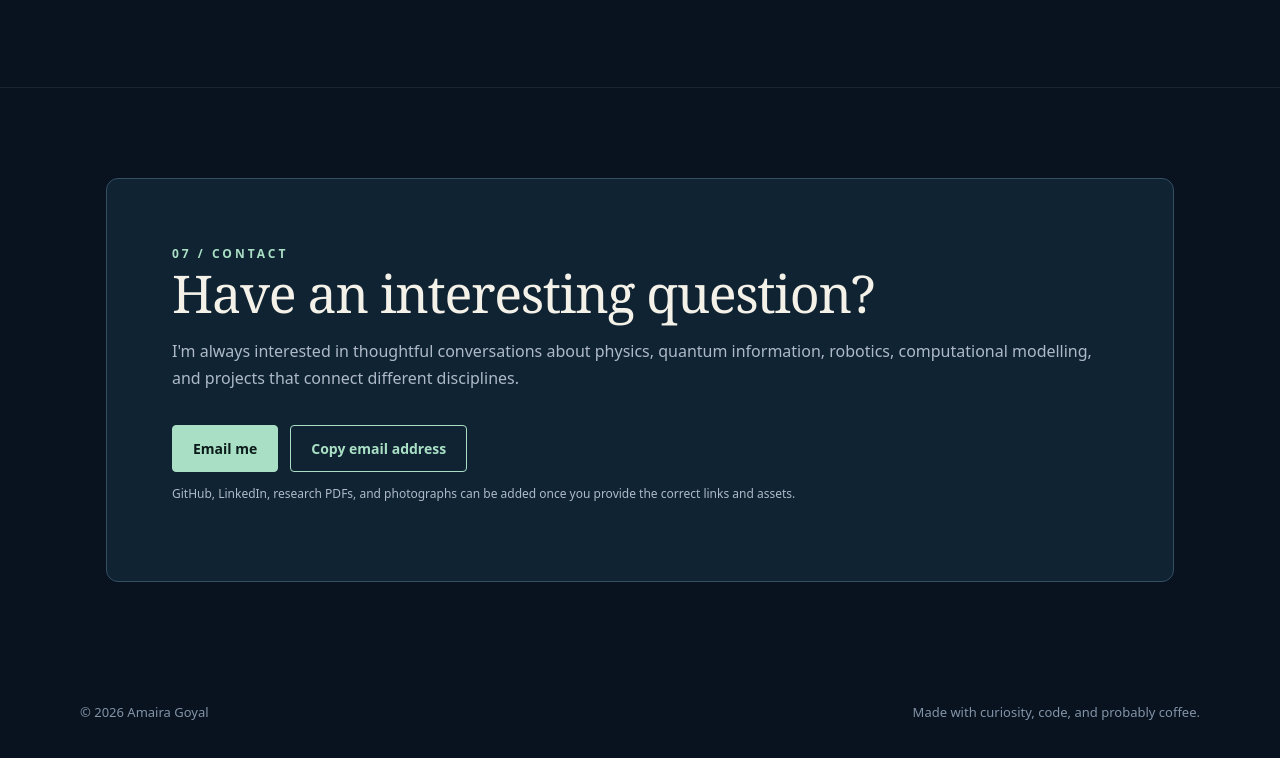
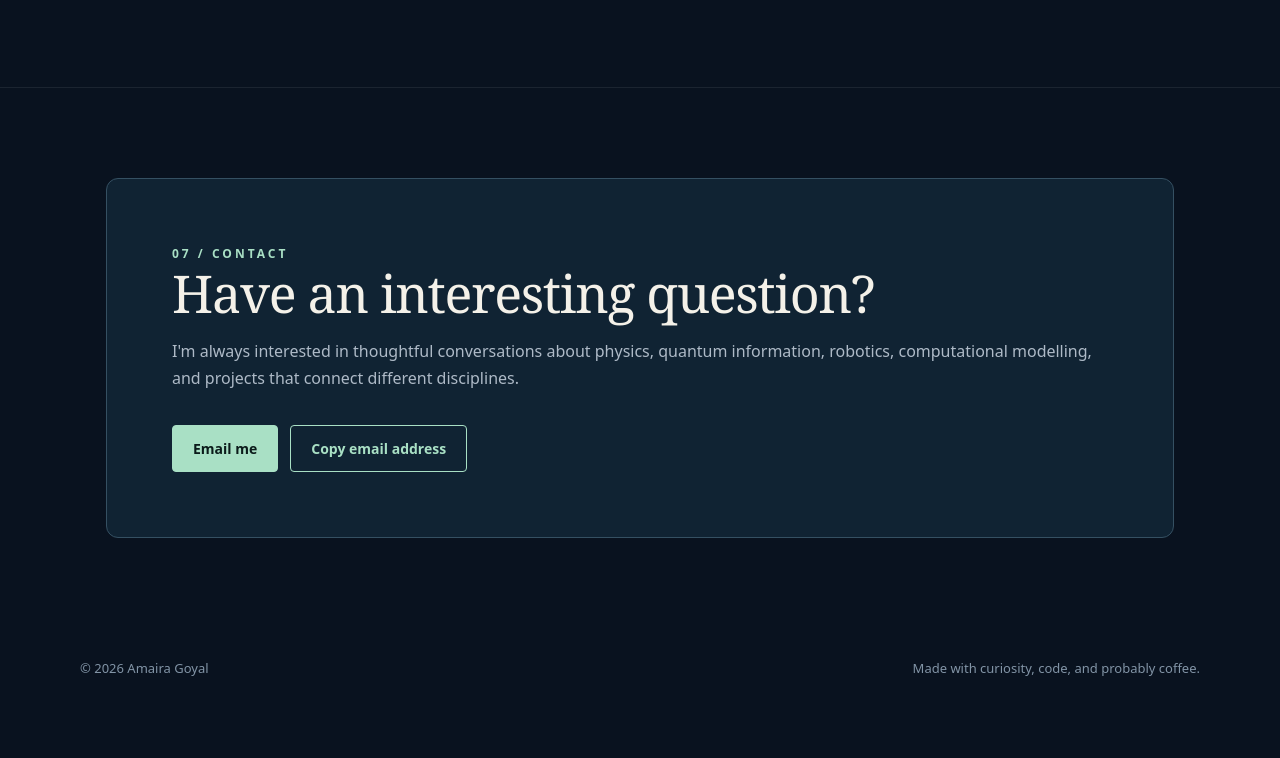
Before and after one commit to Amagcodes/PersonalWebsiteAmairaGoyal, a plain HTML site: page index.html in a window 1280 px wide. Shown: the part 6230-6988 px from the top of the page. After the commit the page ends 6960 px from the top, so only its background shows below. Drawn offline with Linux system fonts and the light colour scheme.

```diff
--- a/index.html
+++ b/index.html
@@ -28,7 +28,7 @@
 </div></div></section>
 <section id="creative" class="section"><div class="wrap"><div class="sectionhead"><div><div class="eyebrow">05 / Beyond STEM</div><h2>Other ways of noticing patterns.</h2></div></div><div class="three"><article class="card"><div class="tag">Music</div><h3>Piano & composition</h3><p>From learning to read staff notation through an abacus-like counting system to experimenting with mathematical patterns in music, piano is one of my favourite ways to explore structure and surprise.</p></article><article class="card"><div class="tag">Photography</div><h3>Light, refracted</h3><p>Experimented with placing a fractured optical attachment in front of a camera to explore how light changes before it reaches the image sensor. I like photographs that make familiar objects look unfamiliar.</p></article><article class="card"><div class="tag">Magic, puzzles & performance</div><h3>The joy of figuring it out</h3><p>Card magic, speedcubing and performance have taught me to pay attention to what people expect — and to enjoy the moment when a pattern suddenly becomes visible.</p></article></div><div style="margin-top:25px" class="card"><div class="tag">A little more about me</div><p style="font:normal 23px/1.55 Georgia,serif;color:var(--text)">Usually wearing earphones, probably drinking coffee, and almost certainly working on a project when I should be asleep.</p></div></div></section>
 <section class="section"><div class="wrap"><div class="eyebrow">06 / Selected milestones</div><h2>Along the way.</h2><div class="three"><div class="card"><div class="tag">Academics</div><h3>AP Computer Science A</h3><p>Score: 5/5</p></div><div class="card"><div class="tag">Certification</div><h3>Python Institute PCEP</h3><p>Certified Entry-Level Python Programmer.</p></div><div class="card"><div class="tag">Communication</div><h3>Trinity College London</h3><p>Grade 5 Communication Skills — Distinction.</p></div></div></div></section>
-<section id="contact" class="section"><div class="wrap"><div class="contact"><div class="eyebrow">07 / Contact</div><h2>Have an interesting question?</h2><p>I'm always interested in thoughtful conversations about physics, quantum information, robotics, computational modelling, and projects that connect different disciplines.</p><div class="actions"><a class="btn" href="mailto:amairagoyal100@gmail.com?subject=Hello%20Amaira">Email me</a><button class="btn outline" id="copyEmail">Copy email address</button></div><p class="note">GitHub, LinkedIn, research PDFs, and photographs can be added once you provide the correct links and assets.</p></div></div></section>
+<section id="contact" class="section"><div class="wrap"><div class="contact"><div class="eyebrow">07 / Contact</div><h2>Have an interesting question?</h2><p>I'm always interested in thoughtful conversations about physics, quantum information, robotics, computational modelling, and projects that connect different disciplines.</p><div class="actions"><a class="btn" href="mailto:amairagoyal100@gmail.com?subject=Hello%20Amaira">Email me</a><button class="btn outline" id="copyEmail">Copy email address</button></div></div></div></section>
 </main><footer class="wrap footer"><span>© <span id="year"></span> Amaira Goyal</span><span>Made with curiosity, code, and probably coffee.</span></footer>
 <script>document.getElementById('year').textContent=new Date().getFullYear();const menu=document.getElementById('menu'),nav=document.getElementById('navlinks');menu.addEventListener('click',()=>{const open=nav.classList.toggle('open');menu.setAttribute('aria-expanded',String(open))});nav.querySelectorAll('a').forEach(a=>a.addEventListener('click',()=>{nav.classList.remove('open');menu.setAttribute('aria-expanded','false')}));document.querySelectorAll('.filter').forEach(btn=>btn.addEventListener('click',()=>{document.querySelectorAll('.filter').forEach(b=>b.classList.remove('active'));btn.classList.add('active');document.querySelectorAll('.project').forEach(p=>p.classList.toggle('hidden',btn.dataset.filter!=='all'&&p.dataset.type!==btn.dataset.filter))}));document.getElementById('copyEmail').addEventListener('click',async()=>{try{await navigator.clipboard.writeText('amairagoyal100@gmail.com');document.getElementById('copyEmail').textContent='Copied!'}catch(e){window.location.href='mailto:amairagoyal100@gmail.com'}});</script>
 </body></html>
```
